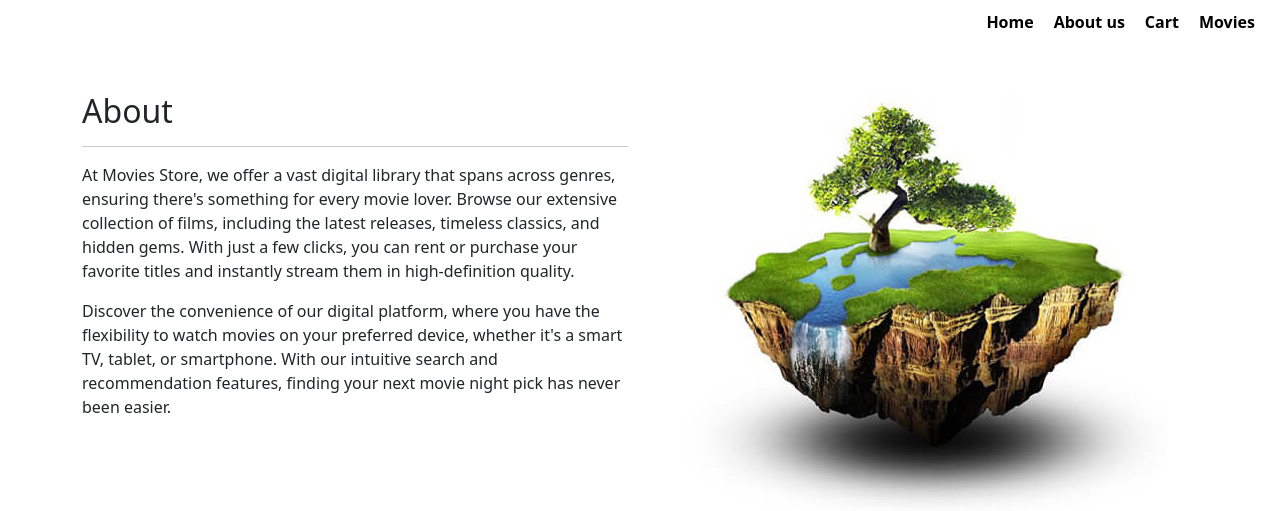
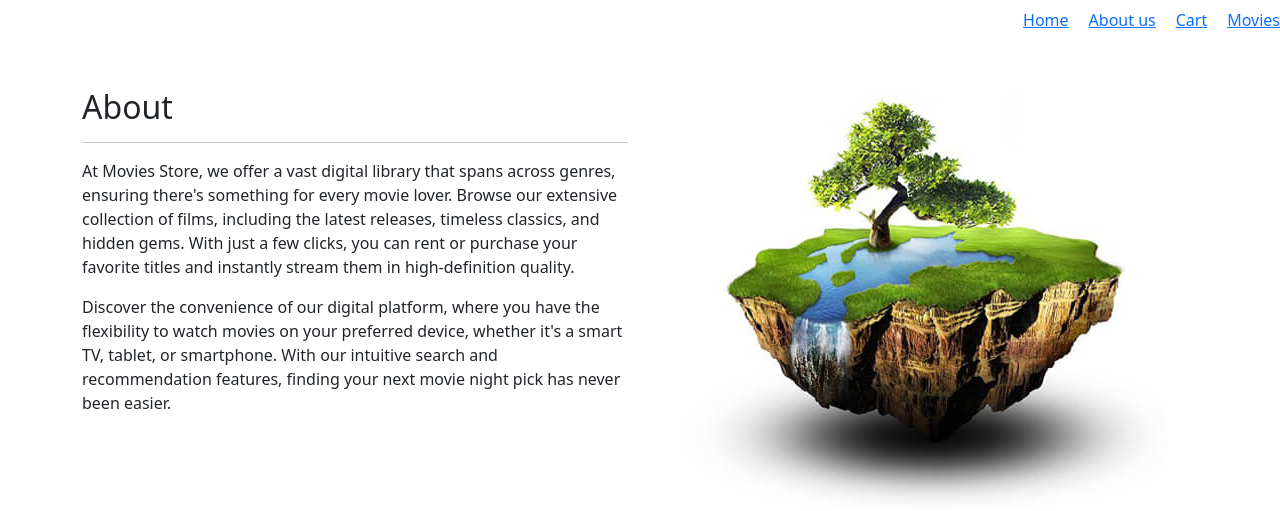
Before and after one commit to nicktemesi/moviesstore, a Django app: page /about/ in a window 1280 px wide. Shown: the top 511 px of the page. Run offline with Django 5.2, Linux system fonts and the light colour scheme; some libraries are stand-ins or nearby versions.

Commit message:
modified navbar

```diff
--- a/templates/base.html
+++ b/templates/base.html
@@ -27,27 +27,18 @@
 
     <meta name="viewport" content="width=device-width, initial-scale=1">
     <style>
-        .navbar{
-            display: flex;
-            justify-content: space-between;
-            padding: 10px 20px;
-            text-align: center;
-        }
         .navbar-links{
             list-style: none;
             display: flex;
             gap: 20px;
-            padding-right: 5px;
             margin-left: auto;
 
 
         }
-        .navbar .navbar-links li a{
-            text-decoration: none;
-            color: black;
-            font-weight: bolder;
 
-        }
+
+
+
 
     </style>
 
```
